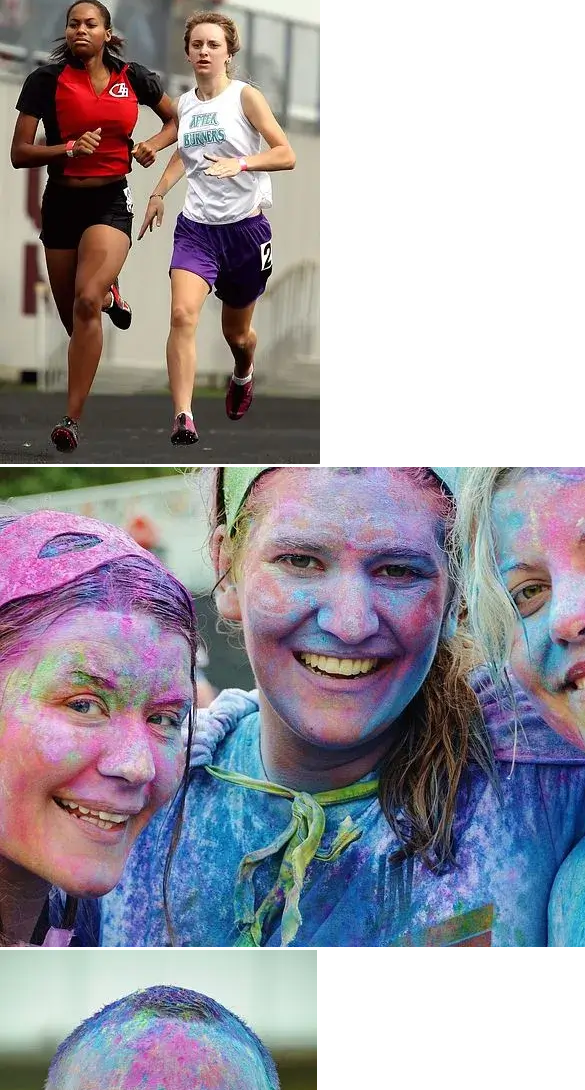
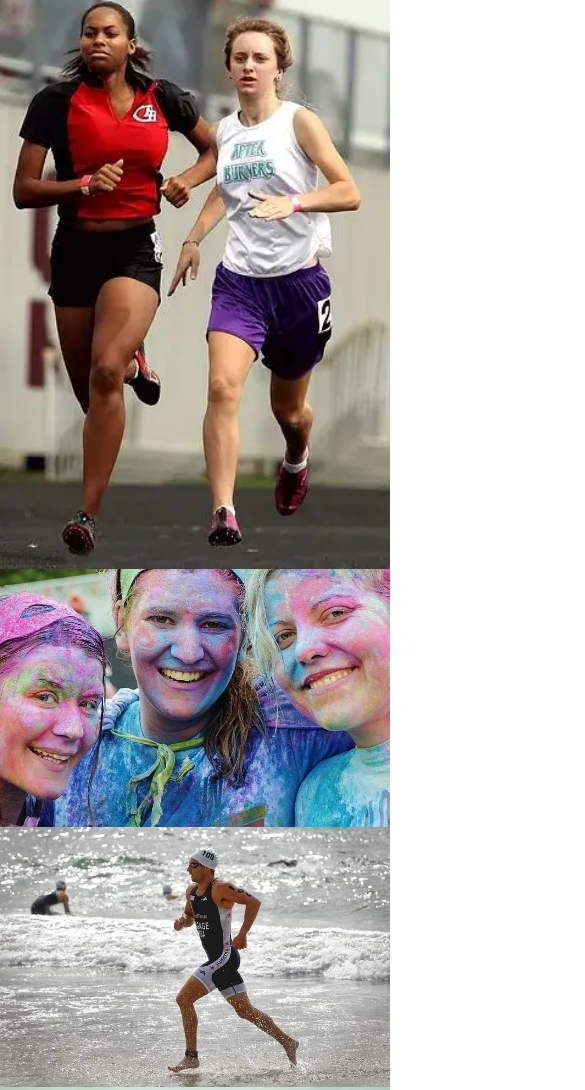
Before and after one commit to ahmedcodein/love-running-challenge, a plain HTML site: page gallery.html in a window 390 px wide. Shown: the part 63-1153 px from the top of the page, 585 px wide, since content can reach past the window. Drawn offline with nearby package versions, Linux system fonts and the light colour scheme.

Commit message:
Add styling to the Gallery for Mobile Phones

```diff
--- a/assests/css/style.css
+++ b/assests/css/style.css
@@ -189,6 +189,18 @@ hr {
     color: #fafafa;
 }
 
+/* Gallery Page */
+
+#photo img {
+    width: 100%;
+    line-height: 1em;
+
+}
+
+#photo {
+    line-height: 0;
+}
+
 /* footer */
 #social-networks {
     text-align: center;
--- a/gallery.html
+++ b/gallery.html
@@ -50,6 +50,7 @@
             <div id="photo">
                 <img src="assests/images/athletes.webp" alt="two athletes are running together">
                 <img src="assests/images/girls.webp" alt="Three girls at charity paint running festival">
+                <img src="assests/images/runner3.webp" alt="Solo male runner jogging on beach">
                 <img src="assests/images/man.webp" alt="Man at charity paint running festival">
                 <img src="assests/images/runner1.webp" alt="Solo female runner jogging through Phoenix Park">
                 <img src="assests/images/runner2.webp" alt="Runners competing in marathon">
```
